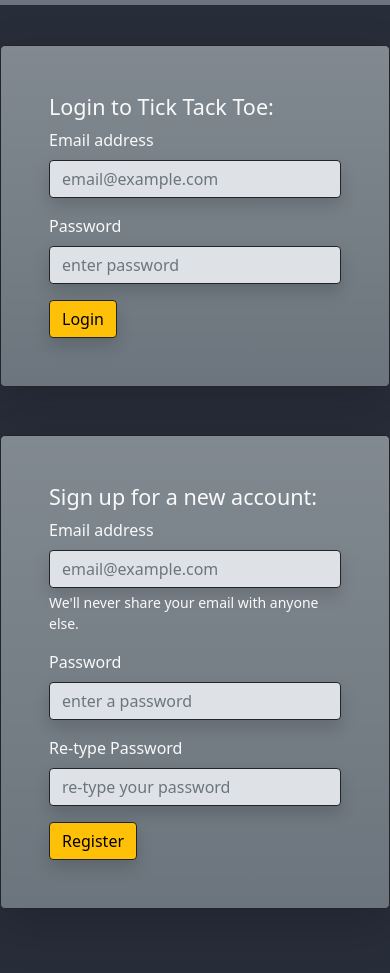
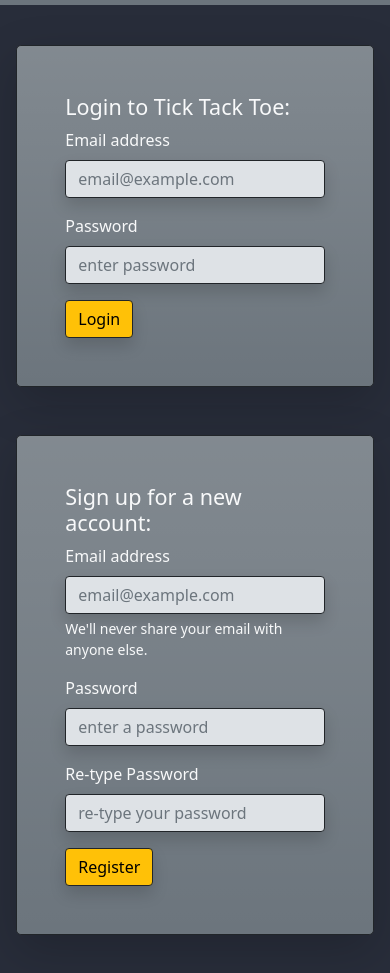
Before and after one commit to jonsax6/tick-tack-toe-client, a website built with webpack: page index.html in a window 390 px wide. Shown: the part 53-1026 px from the top of the page. Built offline with nearby package versions, Linux system fonts and the light colour scheme.

Commit message:
responsive design fix

```diff
--- a/index.html
+++ b/index.html
@@ -65,7 +65,7 @@
                       </div> -->
             <!-- login forms container -->
             <div id="stats-title" class="row">
-              <div class="col-lg-6 col-md-9 col-sm-12 m-auto">
+              <div class="col-md-6 col-11 m-auto">
                 <h5 id="stats-title-text" class="text-center text-light">Old Games Statistics</h5>
               </div>
             </div>
@@ -90,7 +90,7 @@
             <div class="row forms mt-5">
               <div class="col-12 m-auto sign-in">
                 <div id="sign-in" class="row">
-                  <div class="col-lg-6 col-md-9 col-sm-12 text-light m-auto rounded-3 bg-secondary bg-gradient border border-dark shadow-lg p-5">
+                  <div class="col-md-6 col-11 text-light m-auto rounded-3 bg-secondary bg-gradient border border-dark shadow-lg p-5">
                     <form id="sign-in-form">
                       <h4 id="login-title">Login to Tick Tack Toe:</h4>
                       <h4 id="user-login-message"></h4>
@@ -111,7 +111,7 @@
               </div>
               <div id="sign-up" class="col-12 m-auto mt-5 sign-up">
                 <div class="row">
-                  <div class="col-lg-6 col-md-9 col-sm-12 m-auto text-light rounded-3 bg-secondary bg-gradient border border-dark shadow-lg p-5">
+                  <div class="col-md-6 col-11 m-auto text-light rounded-3 bg-secondary bg-gradient border border-dark shadow-lg p-5">
                     <form id="sign-up-form" autocomplete="off">
                       <h4 id="sign-up-welcome">Sign up for a new account:</h4>
                       <h4 id="sign-up-error">There was an error, try again...</h4>
```
